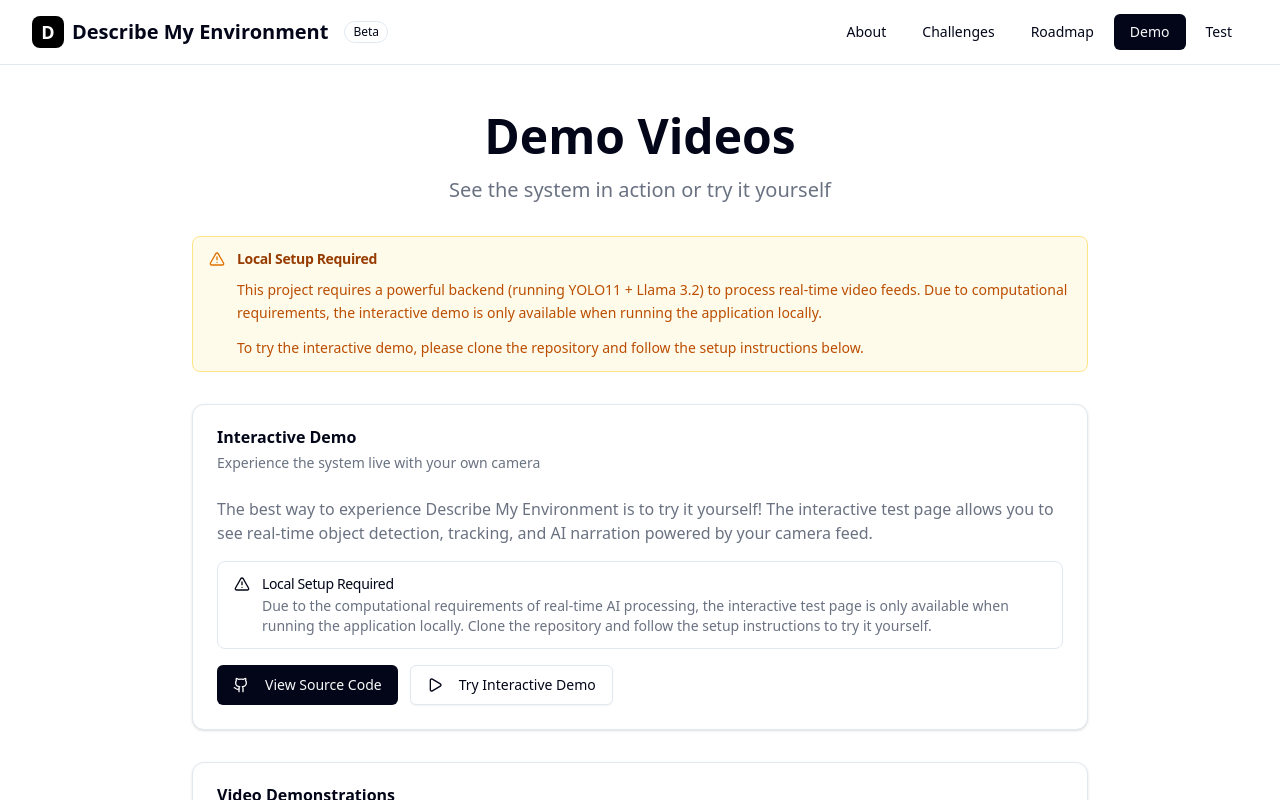
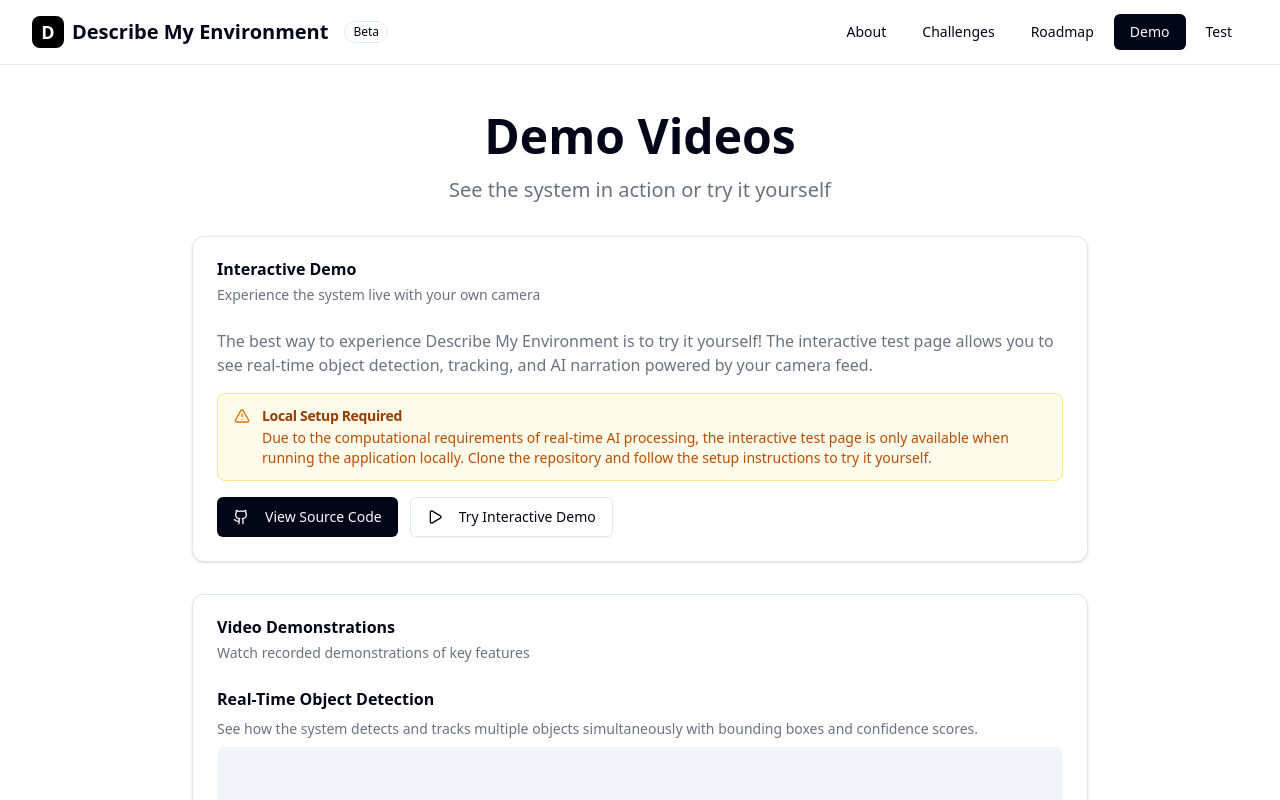
Before and after one commit to sorryshady/stats-507-assignment, a Next.js app in the folder frontend/: page /demo in a window 1280 px wide. Shown: the top 800 px of the page. Built offline with nearby package versions, Linux system fonts and the light colour scheme.

Commit message:
minor ui change

```diff
--- a/frontend/app/demo/page.tsx
+++ b/frontend/app/demo/page.tsx
@@ -21,28 +21,6 @@ export default function DemoPage() {
           </p>
         </div>
 
-        {/* Deployment / Testing Notice */}
-        <Alert
-          variant="warning"
-          className="bg-amber-50 dark:bg-amber-900/20 border-amber-200 dark:border-amber-800"
-        >
-          <AlertTriangle className="h-5 w-5 text-amber-600 dark:text-amber-400" />
-          <AlertTitle className="text-amber-800 dark:text-amber-300 font-semibold mb-2">
-            Local Setup Required
-          </AlertTitle>
-          <AlertDescription className="text-amber-700 dark:text-amber-400/90 space-y-2">
-            <p>
-              This project requires a powerful backend (running YOLO11 + Llama
-              3.2) to process real-time video feeds. Due to computational requirements,
-              the interactive demo is only available when running the application locally.
-            </p>
-            <p className="font-medium">
-              To try the interactive demo, please clone the repository and follow
-              the setup instructions below.
-            </p>
-          </AlertDescription>
-        </Alert>
-
         <Card>
           <CardHeader>
             <CardTitle>Interactive Demo</CardTitle>
@@ -56,10 +34,15 @@ export default function DemoPage() {
               yourself! The interactive test page allows you to see real-time object
               detection, tracking, and AI narration powered by your camera feed.
             </p>
-            <Alert>
-              <AlertTriangle className="h-4 w-4" />
-              <AlertTitle>Local Setup Required</AlertTitle>
-              <AlertDescription>
+            <Alert
+              variant="warning"
+              className="bg-amber-50 dark:bg-amber-900/20 border-amber-200 dark:border-amber-800"
+            >
+              <AlertTriangle className="h-4 w-4 text-amber-600 dark:text-amber-400" />
+              <AlertTitle className="text-amber-800 dark:text-amber-300 font-semibold">
+                Local Setup Required
+              </AlertTitle>
+              <AlertDescription className="text-amber-700 dark:text-amber-400/90">
                 Due to the computational requirements of real-time AI processing,
                 the interactive test page is only available when running the application
                 locally. Clone the repository and follow the setup instructions to try it yourself.
```
